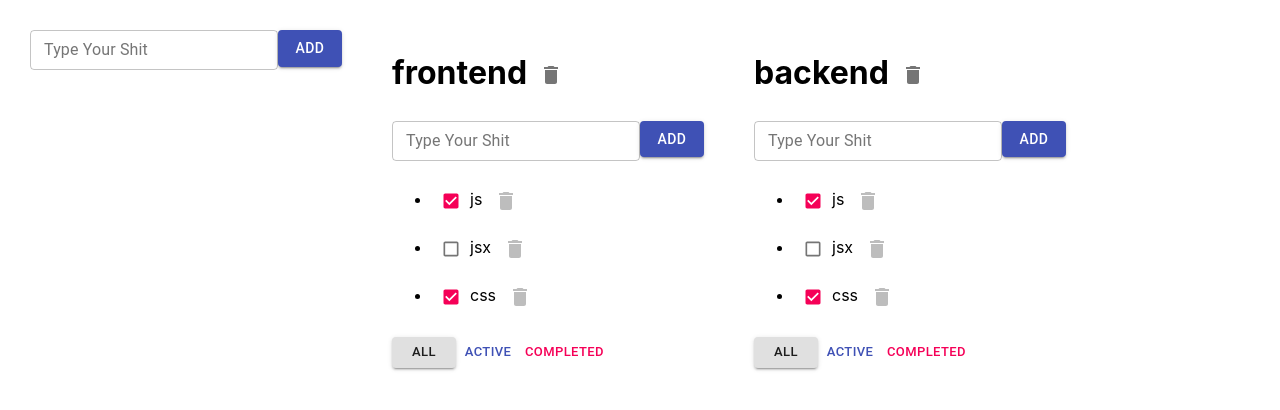
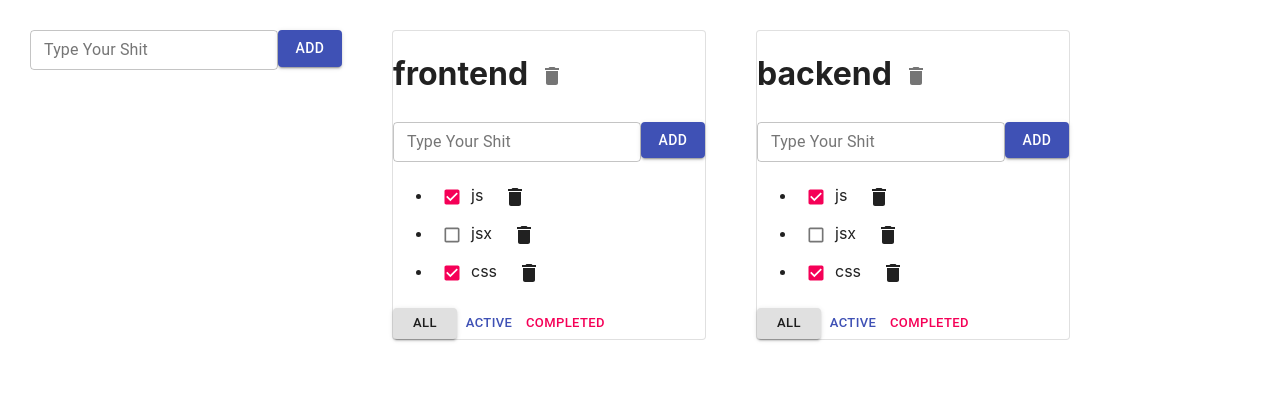
Before and after one commit to PaulZhemanov/saprana-roadmap, a React (Create React App) app: page / in a window 1280 px wide. Shown: the top 410 px of the page. Built offline with nearby package versions, Linux system fonts and the light colour scheme.

Commit message:
css changes2

```diff
--- a/package.json
+++ b/package.json
@@ -4,8 +4,12 @@
   "private": true,
   "homepage": "https://paulzhemanov.github.io/saprana-roadmap/",
   "dependencies": {
+    "@emotion/react": "^11.11.1",
+    "@emotion/styled": "^11.11.0",
     "@material-ui/core": "^4.12.4",
     "@material-ui/icons": "^4.11.3",
+    "@mui/icons-material": "^5.14.9",
+    "@mui/material": "^5.14.9",
     "@testing-library/jest-dom": "^5.17.0",
     "@testing-library/react": "^13.4.0",
     "@testing-library/user-event": "^13.5.0",
--- a/src/App.tsx
+++ b/src/App.tsx
@@ -3,6 +3,9 @@ import "./App.css"
 import Todolist, { TaskType } from "./Todolist"
 import AddItemForm from "./AddItemForm"
 import { v1 } from "uuid"
+import { Paper } from "@material-ui/core"
+
+
 
 export type FilterValuesType = "all" | "completed" | "active"
 
@@ -113,6 +116,7 @@ function App() {
 
   return (
     <div className="App">
+
       <AddItemForm addItem={addTodoList} />
       {todoLists.map((tl) => {
         let tasksForlist = tasksObj[tl.id]
@@ -124,6 +128,7 @@ function App() {
         }
 
         return (
+          <Paper elevation={24} variant="outlined" >
             <Todolist
               key={tl.id}
               id={tl.id}
@@ -138,6 +143,7 @@ function App() {
               removeTodoList={removeTodoList}
               changeTodolistTitle={changeTodolistTitle}
             />
+          </Paper>
         )
       })}
     </div>
--- a/src/EditableSpan.tsx
+++ b/src/EditableSpan.tsx
@@ -1,3 +1,4 @@
+import { TextField } from "@material-ui/core"
 import { ChangeEvent, useState } from "react"
 
 type EditableSpanPropsType = {
@@ -22,8 +23,9 @@ function EditableSpan(props: EditableSpanPropsType) {
   const onChangeTitleHandler = (e: ChangeEvent<HTMLInputElement>) =>
     setTitle(e.currentTarget.value)
 
+
   return editMode ? (
-    <input
+    <TextField
       value={title}
       onChange={onChangeTitleHandler}
       onBlur={activateViewMode}
--- a/src/Todolist.tsx
+++ b/src/Todolist.tsx
@@ -85,9 +85,10 @@ function Todolist(props: PropsType) {
                 size="small"
               />
               <EditableSpan title={t.title} onChange={onChangeTitleHandler} />
-              <IconButton onClick={removeTask} disabled color="primary">
+
+              <Button onClick={removeTask} >
                 <Delete />
-              </IconButton>
+              </Button>
             </li>
           )
         })}
```
Also changed, not shown: 1 other file (tests, documents, lock files or other folders). Lines whose indentation alone changed are shown as unchanged.
